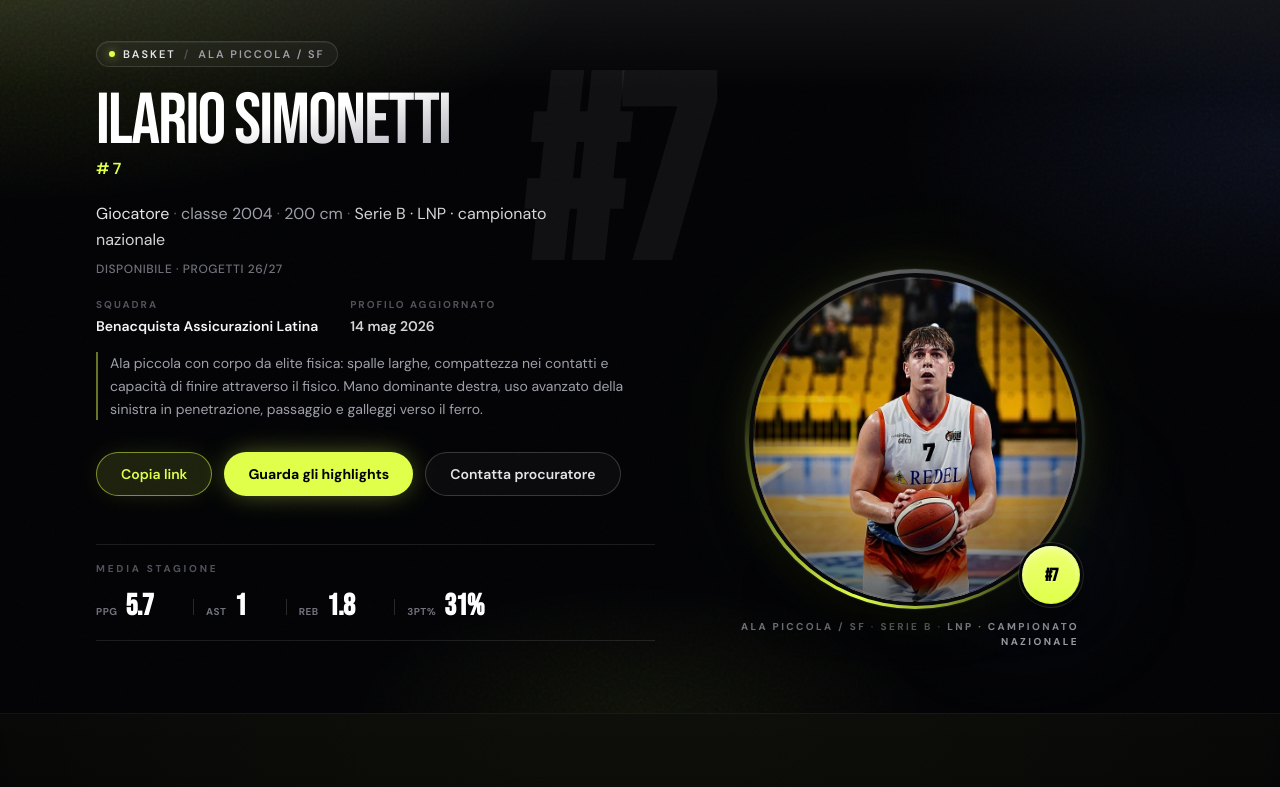
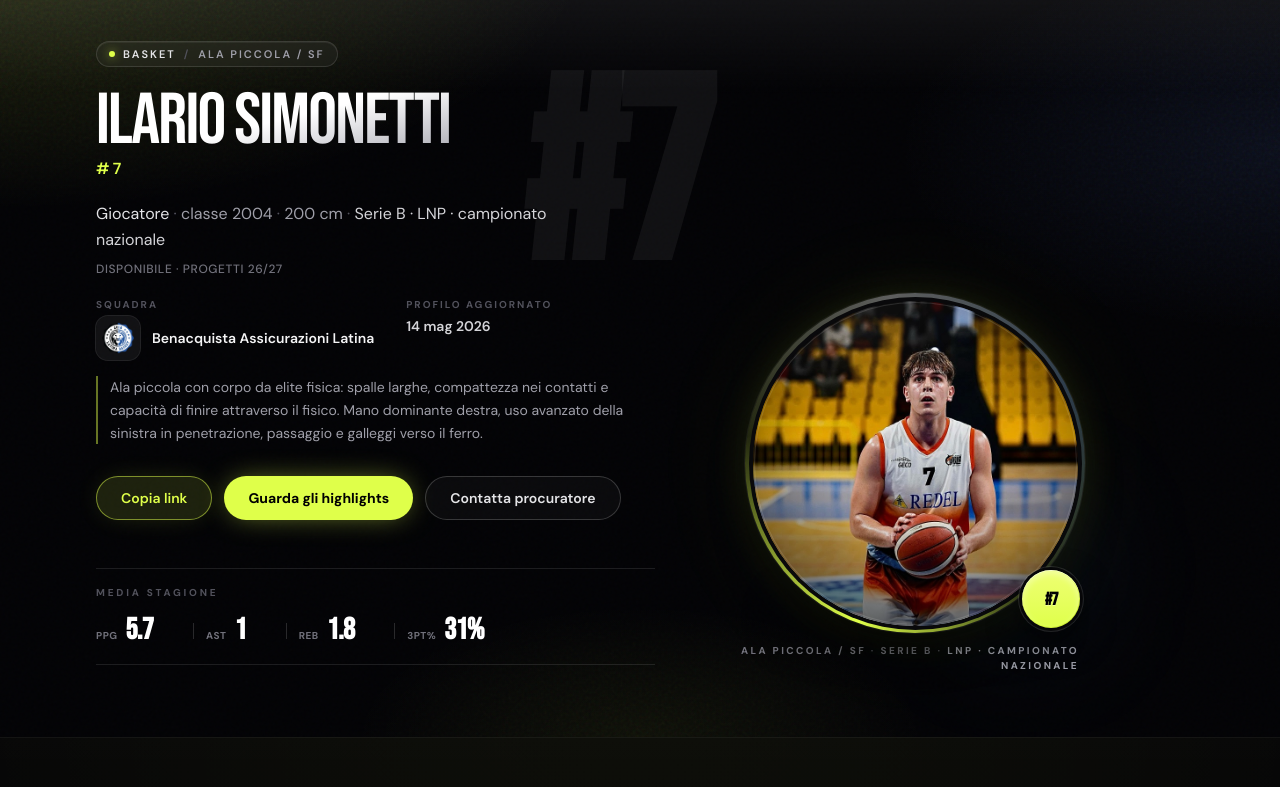
Before and after one commit to Salvo934/giocatoribasket, a Next.js app: page /ilario-simonetti in a window 1280 px wide. Shown: the top 787 px of the page. Built offline with nearby package versions, Linux system fonts and the light colour scheme.

Commit message:
aggiornamento

```diff
--- a/components/profile/CareerTimeline.tsx
+++ b/components/profile/CareerTimeline.tsx
@@ -1,3 +1,4 @@
+import Image from "next/image";
 import type { AthleteProfile } from "@/lib/types/athlete";
 import { SectionShell } from "./SectionShell";
 
@@ -38,6 +39,19 @@ export function CareerTimeline({ athlete }: Props) {
                       <span className="absolute size-3 rounded-full bg-accent shadow-[0_0_14px_var(--accent-glow)] ring-4 ring-zinc-950" />
                     </div>
                     <article className="group rounded-2xl border border-white/8 bg-black/40 p-5 transition hover:border-accent/30 hover:bg-black/55 md:p-6">
+                      <div className="flex gap-4 md:gap-5">
+                        {step.clubLogo ? (
+                          <div className="relative size-14 shrink-0 overflow-hidden rounded-xl bg-white/6 ring-1 ring-white/10">
+                            <Image
+                              src={step.clubLogo}
+                              alt={`Logo ${step.club}`}
+                              fill
+                              sizes="56px"
+                              className="object-contain p-2"
+                            />
+                          </div>
+                        ) : null}
+                        <div className="min-w-0 flex-1">
                           <div className="flex flex-wrap items-baseline gap-x-3 gap-y-1">
                             <p className="text-[10px] font-bold uppercase tracking-[0.22em] text-accent">{step.season}</p>
                             <span className="rounded-full border border-white/10 bg-white/5 px-2.5 py-0.5 text-[10px] font-bold uppercase tracking-wider text-zinc-400">
@@ -53,6 +67,8 @@ export function CareerTimeline({ athlete }: Props) {
                           {step.notes ? (
                             <p className="mt-3 border-l-2 border-accent/35 pl-3 text-sm leading-relaxed text-zinc-400">{step.notes}</p>
                           ) : null}
+                        </div>
+                      </div>
                     </article>
                   </li>
               ))}
--- a/components/profile/ProfileHeader.tsx
+++ b/components/profile/ProfileHeader.tsx
@@ -143,9 +143,22 @@ export function ProfileHeader({ athlete }: Props) {
             <p className="mt-2 text-xs font-medium uppercase tracking-wider text-zinc-500">{h.marketStatusLabel}</p>
 
             <dl className="mt-5 flex flex-col gap-3 sm:flex-row sm:flex-wrap sm:gap-x-8 sm:gap-y-2">
-              <div>
+              <div className="min-w-0 sm:max-w-[min(100%,22rem)]">
                 <dt className="text-[10px] font-bold uppercase tracking-[0.2em] text-zinc-600">Squadra</dt>
-                <dd className="mt-1 text-sm font-semibold text-zinc-100">{h.currentClub}</dd>
+                <dd className="mt-1 flex items-center gap-3">
+                  {h.currentClubLogo ? (
+                    <span className="relative size-11 shrink-0 overflow-hidden rounded-xl bg-white/6 ring-1 ring-white/12">
+                      <Image
+                        src={h.currentClubLogo}
+                        alt={`Logo ${h.currentClub}`}
+                        fill
+                        sizes="44px"
+                        className="object-contain p-1.5"
+                      />
+                    </span>
+                  ) : null}
+                  <span className="text-sm font-semibold leading-snug text-zinc-100">{h.currentClub}</span>
+                </dd>
               </div>
               <div>
                 <dt className="text-[10px] font-bold uppercase tracking-[0.2em] text-zinc-600">Profilo aggiornato</dt>
--- a/data/athletes/ilario-simonetti.ts
+++ b/data/athletes/ilario-simonetti.ts
@@ -20,6 +20,7 @@ export const ilarioSimonetti: AthleteProfile = {
     heightCm: 200,
     nationality: "Italia",
     currentClub: "Benacquista Assicurazioni Latina",
+    currentClubLogo: "/athletes/latinalogo.png",
     category: "Serie B",
     league: "LNP · campionato nazionale",
     marketStatusLabel: "Disponibile · progetti 26/27",
@@ -176,6 +177,7 @@ export const ilarioSimonetti: AthleteProfile = {
       club: "Benacquista Assicurazioni Latina",
       category: "Serie B · Girone B · LNP",
       notes: "LNP — medie da referto ufficiale; squadra attuale.",
+      clubLogo: "/athletes/latinalogo.png",
     },
     { season: "2024-25", club: "Viola Basket", category: "Serie B · Interregionale" },
     { season: "2023-24", club: "Pallacanestro Pozzuoli", category: "Serie B · Nazionale" },
--- a/lib/types/athlete.ts
+++ b/lib/types/athlete.ts
@@ -94,6 +94,8 @@ export interface CareerStep {
   club: string;
   category: string;
   notes?: string;
+  /** Logo squadra (`/athletes/...` in `public`) */
+  clubLogo?: string;
 }
 
 export interface HonorItem {
@@ -134,7 +136,10 @@ export interface AthleteProfile {
     birthYear: number;
     heightCm: number;
     nationality: string;
+    /** Squadra attuale */
     currentClub: string;
+    /** Logo squadra attuale — path in `public`, es. `/athletes/latinalogo.png` */
+    currentClubLogo?: string;
     category: string;
     league?: string;
     /** Paragrafo sopra le chip: se assente usa testo generico Player Card */
```
Also changed, not shown: public/athletes/latinalogo.png (added). Lines whose indentation alone changed are shown as unchanged.
